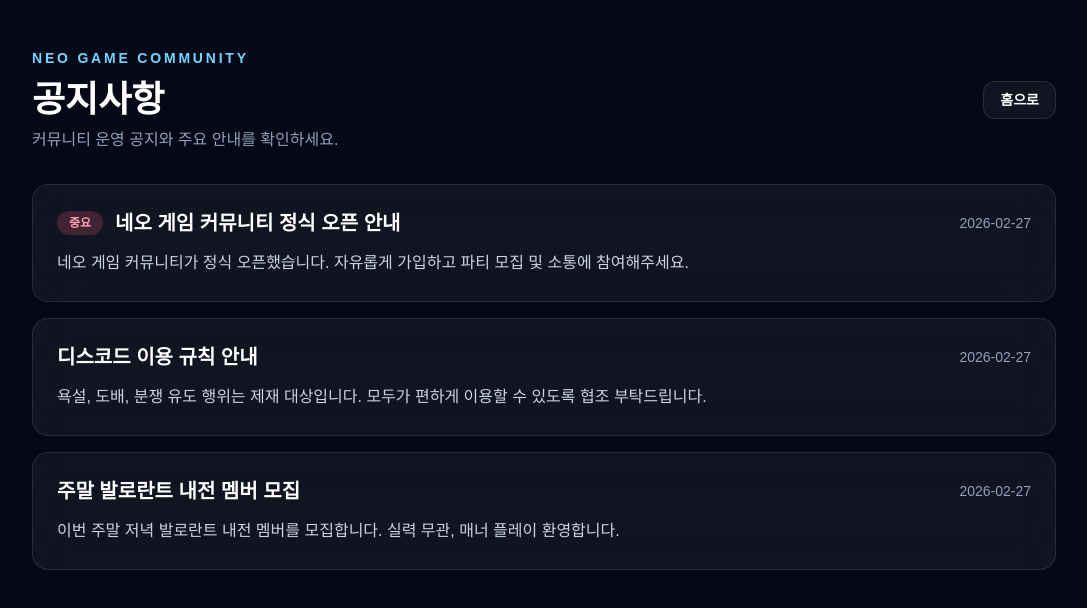
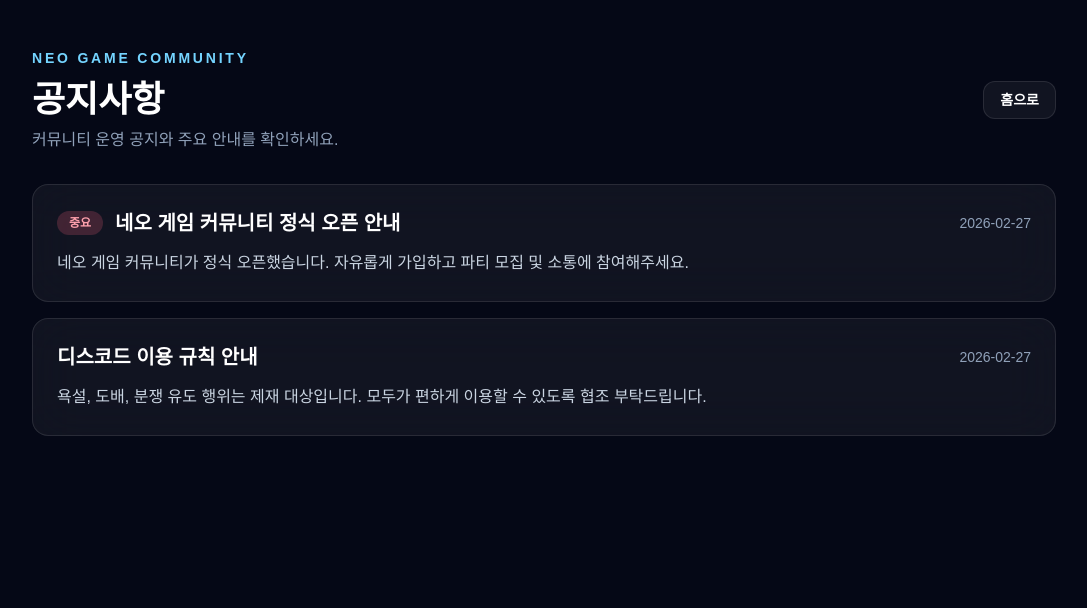
Before and after one commit to NEO7459/neo-game-community, a Next.js app: page /notice in a window 1280 px wide. Shown: the top 608 px of the page, without its empty margins (96-1183 px from the left). Built offline with nearby package versions, Linux system fonts and the light colour scheme.

Commit message:
add notice page

```diff
--- a/app/notice/page.tsx
+++ b/app/notice/page.tsx
@@ -17,14 +17,7 @@ const notices = [
       "욕설, 도배, 분쟁 유도 행위는 제재 대상입니다. 모두가 편하게 이용할 수 있도록 협조 부탁드립니다.",
     important: false,
   },
-  {
-    id: 3,
-    title: "주말 발로란트 내전 멤버 모집",
-    date: "2026-02-27",
-    content:
-      "이번 주말 저녁 발로란트 내전 멤버를 모집합니다. 실력 무관, 매너 플레이 환영합니다.",
-    important: false,
-  },
+
 ];
 
 export default function NoticePage() {
```
